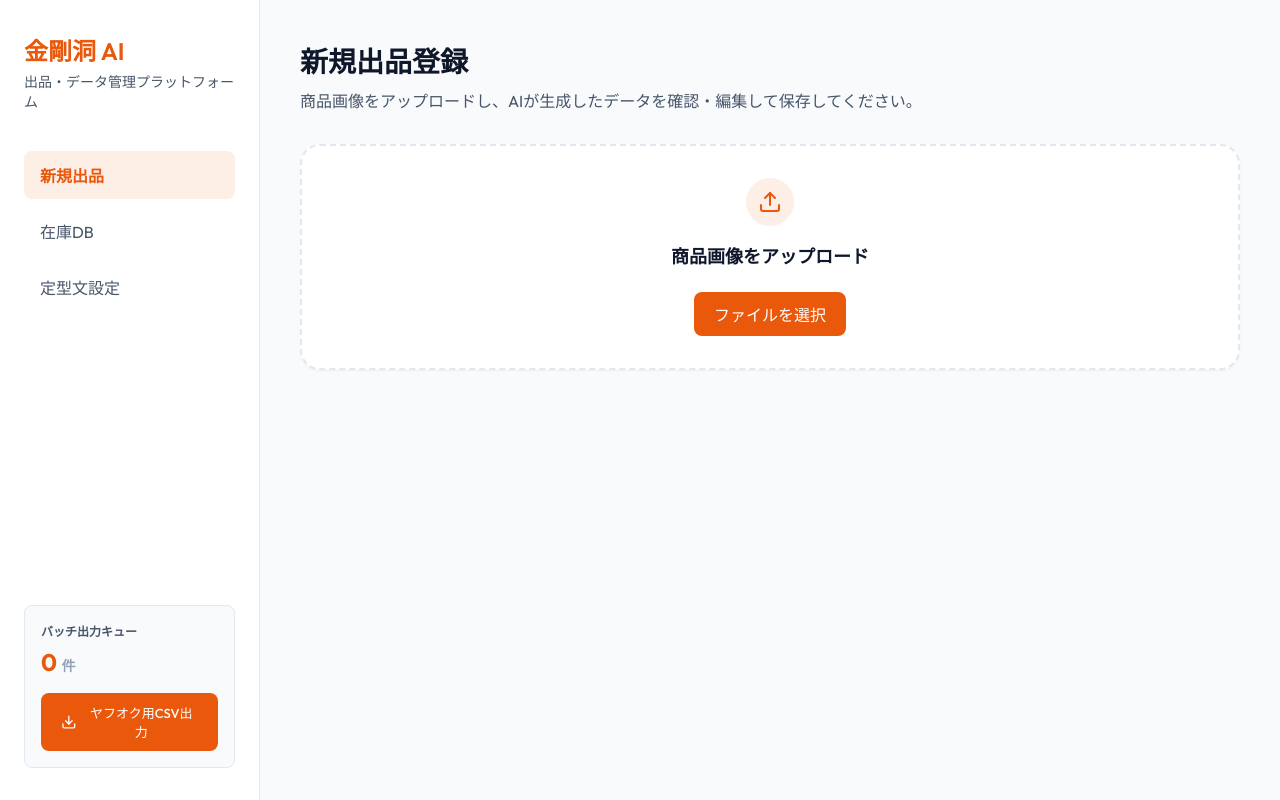
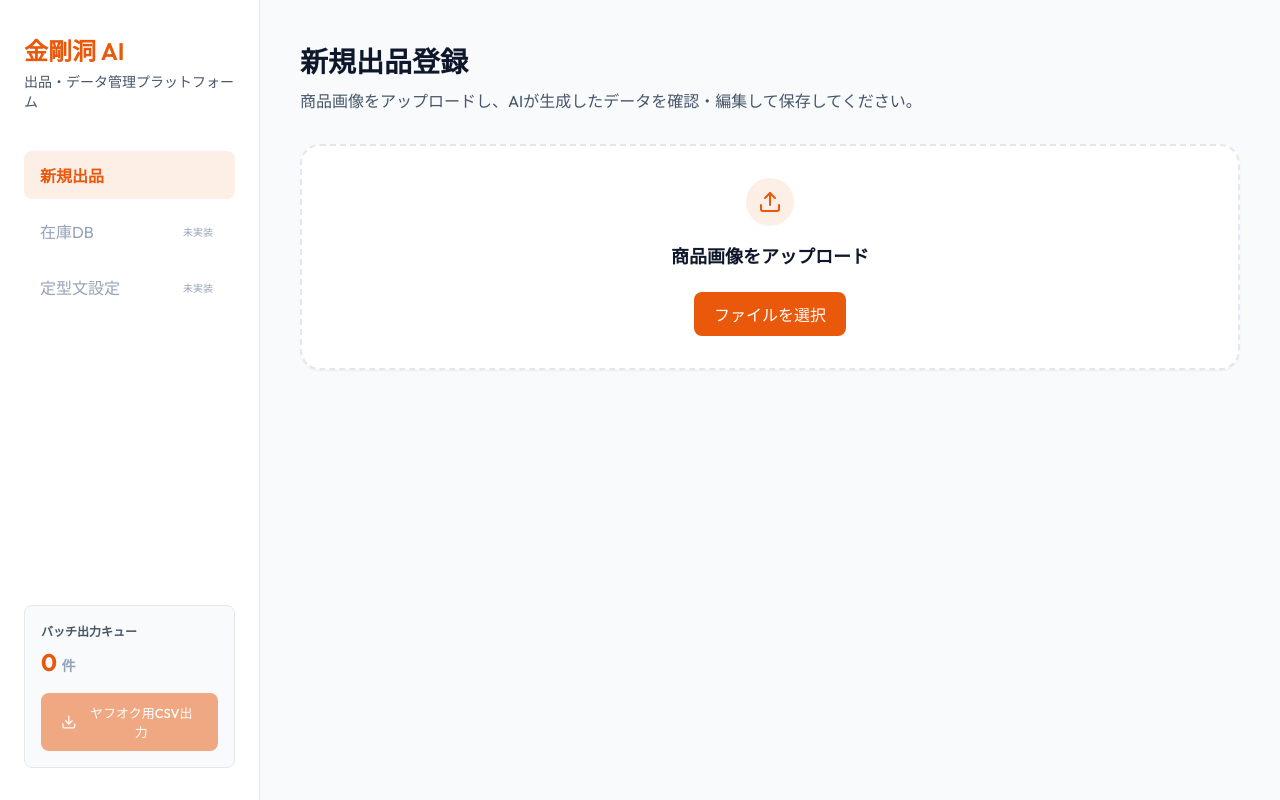
Before and after one commit to piy-ushk/ai-listing-tool-for-yahoo, a Next.js app: page / in a window 1280 px wide. Built offline with nearby package versions, Linux system fonts and the light colour scheme.

Commit message:
feat: improve loading UI with skeleton state and disable unavailable sidebar links and empty CSV export

```diff
--- a/src/app/page.tsx
+++ b/src/app/page.tsx
@@ -172,12 +172,14 @@ export default function Home() {
           <Link href="/" style={{ padding: '12px 16px', background: 'rgba(234, 88, 12, 0.1)', color: 'var(--accent-primary)', borderRadius: 'var(--radius-sm)', fontWeight: 600 }}>
             新規出品
           </Link>
-          <Link href="/inventory" style={{ padding: '12px 16px', color: 'var(--text-secondary)' }}>
+          <div style={{ padding: '12px 16px', color: 'var(--text-muted)', cursor: 'not-allowed', display: 'flex', justifyContent: 'space-between', alignItems: 'center' }}>
             在庫DB
-          </Link>
-          <Link href="/settings" style={{ padding: '12px 16px', color: 'var(--text-secondary)' }}>
+            <span style={{ fontSize: '10px', background: 'var(--bg-secondary)', padding: '2px 6px', borderRadius: '4px' }}>未実装</span>
+          </div>
+          <div style={{ padding: '12px 16px', color: 'var(--text-muted)', cursor: 'not-allowed', display: 'flex', justifyContent: 'space-between', alignItems: 'center' }}>
             定型文設定
-          </Link>
+            <span style={{ fontSize: '10px', background: 'var(--bg-secondary)', padding: '2px 6px', borderRadius: '4px' }}>未実装</span>
+          </div>
         </nav>
 
         {/* Batch Queue Widget */}
@@ -186,7 +188,12 @@ export default function Home() {
           <div style={{ fontSize: '24px', fontWeight: 700, color: 'var(--accent-primary)', marginBottom: '16px' }}>
             {sessionListings.length} <span style={{ fontSize: '14px', color: 'var(--text-muted)' }}>件</span>
           </div>
-          <button onClick={downloadCSV} className="btn-primary" style={{ width: '100%', fontSize: '13px' }}>
+          <button
+            onClick={downloadCSV}
+            className="btn-primary"
+            style={{ width: '100%', fontSize: '13px', opacity: sessionListings.length === 0 ? 0.5 : 1, cursor: sessionListings.length === 0 ? 'not-allowed' : 'pointer' }}
+            disabled={sessionListings.length === 0}
+          >
             <svg width="16" height="16" viewBox="0 0 24 24" fill="none" stroke="currentColor" strokeWidth="2" strokeLinecap="round" strokeLinejoin="round">
               <path d="M21 15v4a2 2 0 0 1-2 2H5a2 2 0 0 1-2-2v-4"></path>
               <polyline points="7 10 12 15 17 10"></polyline>
@@ -204,7 +211,7 @@ export default function Home() {
           <p style={{ color: 'var(--text-secondary)' }}>商品画像をアップロードし、AIが生成したデータを確認・編集して保存してください。</p>
         </header>
 
-        <div style={{ display: 'grid', gridTemplateColumns: rawAiResult ? '1fr 1.5fr' : '1fr', gap: '24px', alignItems: 'start' }}>
+        <div style={{ display: 'grid', gridTemplateColumns: (rawAiResult || isUploading) ? '1fr 1.5fr' : '1fr', gap: '24px', alignItems: 'start' }}>
 
           {/* Left Column: Upload & Image */}
           <section className="glass-panel animate-fade-up" style={{ padding: '32px', textAlign: 'center', border: '2px dashed var(--border-color)' }}>
@@ -234,7 +241,28 @@ export default function Home() {
           </section>
 
           {/* Right Column: Edit Draft */}
-          {rawAiResult && (
+          {isUploading ? (
+            <section className="glass-card animate-fade-up delay-100" style={{ padding: '32px', display: 'flex', flexDirection: 'column', alignItems: 'center', justifyContent: 'center', minHeight: '500px' }}>
+              <style>{`
+                @keyframes spin { 0% { transform: rotate(0deg); } 100% { transform: rotate(360deg); } }
+                .loading-pulse { animation: pulse 2s cubic-bezier(0.4, 0, 0.6, 1) infinite; }
+                @keyframes pulse { 0%, 100% { opacity: 1; } 50% { opacity: .5; } }
+              `}</style>
+              <svg width="48" height="48" viewBox="0 0 24 24" fill="none" stroke="var(--accent-primary)" strokeWidth="2" strokeLinecap="round" strokeLinejoin="round" style={{ animation: 'spin 1s linear infinite', marginBottom: '24px' }}>
+                <path d="M21 12a9 9 0 1 1-6.219-8.56"></path>
+              </svg>
+              <h3 style={{ color: 'var(--accent-primary)', marginBottom: '12px', fontSize: '20px' }}>AIが商品情報を抽出中...</h3>
+              <p style={{ color: 'var(--text-secondary)', fontSize: '15px', textAlign: 'center', lineHeight: '1.6', marginBottom: '32px' }}>
+                画像からタイトル、カテゴリ、発売日などを<br/>自動で読み取っています。数秒お待ちください。
+              </p>
+
+              <div style={{ width: '100%', maxWidth: '400px', display: 'flex', flexDirection: 'column', gap: '16px' }}>
+                <div className="loading-pulse" style={{ height: '40px', background: 'var(--bg-secondary)', borderRadius: 'var(--radius-sm)' }}></div>
+                <div className="loading-pulse" style={{ height: '40px', background: 'var(--bg-secondary)', borderRadius: 'var(--radius-sm)' }}></div>
+                <div className="loading-pulse" style={{ height: '80px', background: 'var(--bg-secondary)', borderRadius: 'var(--radius-sm)' }}></div>
+              </div>
+            </section>
+          ) : rawAiResult && (
             <section className="glass-card animate-fade-up delay-100" style={{ padding: '32px' }}>
               <div style={{ display: 'flex', justifyContent: 'space-between', alignItems: 'center', marginBottom: '24px' }}>
                 <h3 style={{ fontSize: '20px', color: 'var(--accent-primary)' }}>出品データ（下書き）</h3>
```
